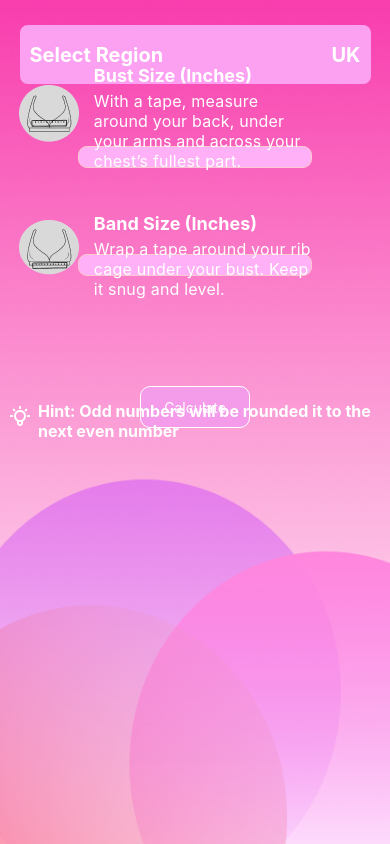
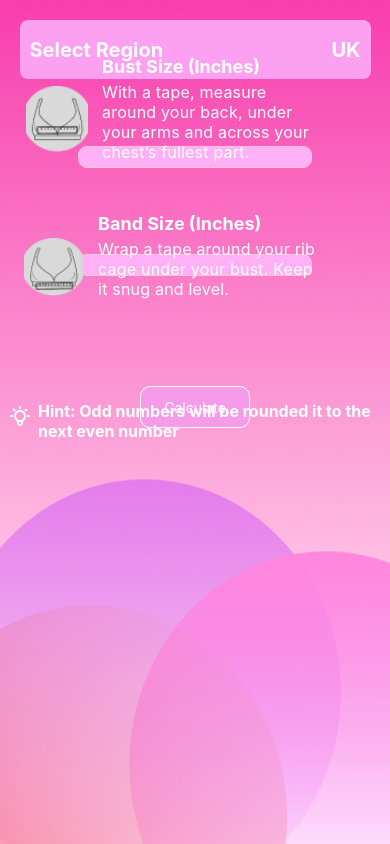
Before and after one commit to Hasniank/MyBraSize, a React Native app: screen / in a window 390 px wide. Built offline with nearby package versions, Linux system fonts and the light colour scheme.

Commit message:
responsive image size

```diff
--- /dev/null
+++ b/src/commons/CustomImageComponents/index.js
@@ -0,0 +1,6 @@
+import {Image} from 'react-native';
+import React from 'react';
+
+export const CustomImage = ({source,widthImage,heightImage,topImage,rightImage}) => {
+  return <Image source={source} style={{width: widthImage, height: heightImage,top:topImage,right:rightImage}} />;
+};
--- a/src/screens/Home/components/braScreen/component/BraCom.js
+++ b/src/screens/Home/components/braScreen/component/BraCom.js
@@ -1,6 +1,7 @@
 import {View, Text, Image} from 'react-native';
 import React from 'react';
 import {Styles} from './Styels';
+import {CustomImage} from '../../../../../commons/CustomImageComponents';
 
 export const BraCom = ({
   title,
@@ -11,14 +12,26 @@ export const BraCom = ({
   top,
   left,
   right,
-  marginRight
+  marginRight,
+  widthImage,
+  heightImage,
+  rightImage,
+  topImage
 }) => {
   return (
     <View style={Styles({top, left, right, marginRight}).container}>
-      {/* <View style={Styles().imageContainer}> */}
-      <Image source={source} style={Styles().image} />
-      {/* </View> */}
-      <View style={Styles().TextContainer}>
+      {/* <Image
+        source={source}
+        style={Styles({}).image}
+      /> */}
+      <CustomImage
+        source={source}
+        widthImage={widthImage}
+        heightImage={heightImage}
+        topImage={topImage}
+        rightImage={rightImage}
+      />
+      <View>
         <Text style={Styles({height}).bustText}>{title}</Text>
         <Text style={Styles({width}).bustText2}>{subTitle}</Text>
       </View>
--- a/src/screens/Home/components/braScreen/component/Styels.js
+++ b/src/screens/Home/components/braScreen/component/Styels.js
@@ -8,11 +8,11 @@ export const Styles = ({width, height, top, left, right, marginRight} = {}) =>
       alignItems: 'center',
       justifyContent: 'space-between',
       width: SCREENS.screenWidth * 0.8,
-      // height: SCREENS.screenHeight * 0.3,
+
       top: top,
       left: left,
       right: right,
-     marginRight:marginRight
+      marginRight: marginRight,
     },
     bustText: {
       fontSize: 18,
@@ -31,12 +31,7 @@ export const Styles = ({width, height, top, left, right, marginRight} = {}) =>
     },
     imageContainer: {},
     image: {
-      // top: 10,
-      // right: 15,
+     top: 25,
     },
-    TextContainer: {
-      // width: 238,
-      // lineHeight: 20,
-      // height: 85,
-    },
+
   });
--- a/src/screens/Home/components/braScreen/index.js
+++ b/src/screens/Home/components/braScreen/index.js
@@ -387,7 +387,7 @@ export const BraScreen = () => {
           <View
             style={{
               flex: 1,
-              top: 25,
+              top: 20,
               alignItems: 'center',
             }}>
             <Header
@@ -428,8 +428,11 @@ export const BraScreen = () => {
                 'With a tape, measure around your back, under your arms and across your chest’s fullest part.'
               }
               source={IMAGE.IMAGES.Bust}
-              right={20}
-              top={25}
+              right={13}
+              top={16}
+              widthImage={SCREENS.screenWidth * 0.16}
+              heightImage={SCREENS.screenHeight * 0.09}
+              topImage={15}
             />
             <Input
               borderWidth={1}
@@ -441,12 +444,11 @@ export const BraScreen = () => {
               value={bustSize}
               fontSize={16}
               width={SCREENS.screenWidth * 0.6}
-              left={15}
-              top={30}
-              // right={30}
+              left={22}
+              top={25}
             />
             {bustError ? (
-              <Text style={{color: 'red', top: 25}}>{bustError}</Text>
+              <Text style={{color: 'red', top: 30}}>{bustError}</Text>
             ) : null}
             <BraCom
               title={'Band Size (Inches)'}
@@ -456,7 +458,10 @@ export const BraScreen = () => {
               source={IMAGE.IMAGES.Band}
               width={SCREENS.screenWidth * 0.57}
               top={45}
-              right={20}
+              right={15}
+              widthImage={SCREENS.screenWidth*0.15}
+              heightImage={SCREENS.screenHeight*0.09}
+              topImage={20}
             />
             <Input
               borderWidth={1}
@@ -468,11 +473,11 @@ export const BraScreen = () => {
               height={SCREENS.screenHeight * 0.05}
               value={bandSize}
               fontSize={16}
-              left={15}
+              left={22}
               top={50}
             />
             {bandError ? (
-              <Text style={{color: 'red', top: 40}}>{bandError}</Text>
+              <Text style={{color: 'red', top: 50}}>{bandError}</Text>
             ) : null}
             <Button
               title={'Calculate'}
--- a/src/screens/Home/components/braScreen/style.js
+++ b/src/screens/Home/components/braScreen/style.js
@@ -50,7 +50,7 @@ export const Styles = () =>
       width: SCREENS.screenWidth * 0.9,
       justifyContent: 'center',
       alignItems: 'center',
-      height: SCREENS.screenHeight * 0.5,
+      height: SCREENS.screenHeight * 0.53,
       borderRadius: 25,
       backgroundColor: '#E2A2DA',
       elevation: 10,
```
Also changed, not shown: src/commons/CustomImageComponents/styles.js (added), 3 other files (tests, documents, lock files or other folders).
